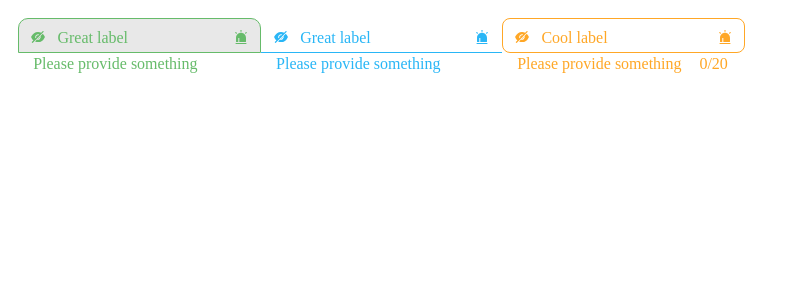
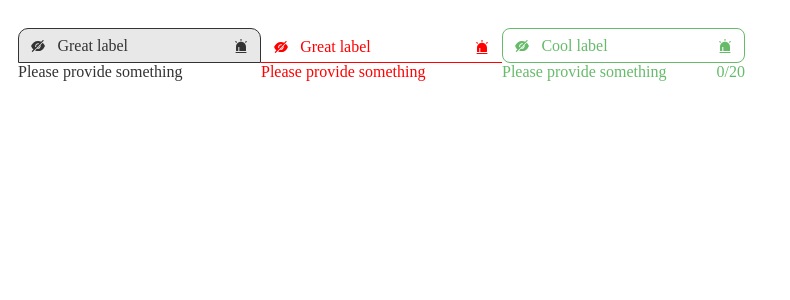
Before and after one commit to humanoid01/react-custom-components, a React (Vite) app in the folder react-custom-components/: page / in a window 1280 px wide. Shown: the top 300 px of the page, without its empty margins (0-790 px from the left). Built offline with nearby package versions, Linux system fonts and the light colour scheme.

Commit message:
Add colors palette, types, change scss to module.scss, style component, expand interface, refactor code

```diff
--- a/react-custom-components/src/App.tsx
+++ b/react-custom-components/src/App.tsx
@@ -5,6 +5,7 @@ import { AiFillAlert } from 'react-icons/ai';
 
 function App() {
   const [text, setText] = useState('');
+  const [text2, setText2] = useState('');
   const style = { height: '100px', padding: '10px' };
   return (
     <div style={style}>
@@ -15,20 +16,20 @@ function App() {
         size='medium'
         label='Great label'
         helperText={'Please provide something'}
-        color='success'
+        color='#333'
         startIcon={<AiFillEyeInvisible />}
         endIcon={<AiFillAlert />}
       />
       <TextField
-        value={text}
-        onChange={e => setText(e.target.value)}
+        value={text2}
+        onChange={e => setText2(e.target.value)}
         size='medium'
         label='Great label'
         helperText={'Please provide something'}
         startIcon={<AiFillEyeInvisible />}
         endIcon={<AiFillAlert />}
         placeholder='type something'
-        color='info'
+        color='red'
       />
       <TextField
         value={text}
@@ -36,7 +37,7 @@ function App() {
         variant='outlined'
         size='medium'
         label='Cool label'
-        color='warning'
+        color='success'
         helperText={'Please provide something'}
         startIcon={<AiFillEyeInvisible />}
         endIcon={<AiFillAlert />}
--- /dev/null
+++ b/react-custom-components/src/colors/colors.scss
@@ -0,0 +1,23 @@
+$primary: #90caf9;
+$primary-light: #e3f2fd;
+$primary-dark: #42a5f5;
+
+$secondary: #ce93d8;
+$secondary-light: #f3e5f5;
+$secondary-dark: #ab47bc;
+
+$error: #f44336;
+$error-light: #e57373;
+$error-dark: #d32f2f;
+
+$info: #29b6f6;
+$info-light: #4fc3f7;
+$info-dark: #0288d1;
+
+$success: #66bb6a;
+$success-light: #81c784;
+$success-light: #388e3c;
+
+$warning: #ffa726;
+$warning-light: #ffb74d;
+$warning-dark: #f57c00;
--- a/react-custom-components/src/components/TextField/TextField.scss
+++ b/react-custom-components/src/components/TextField/TextField.module.scss
@@ -1,34 +1,38 @@
-.text-field {
+@import '../../colors/colors.scss';
+
+.textField {
   position: relative;
   display: inline-flex;
+  flex-direction: column;
+  margin: 10px 0 10px 0;
 
   /* colors */
 
   .primary {
-    color: #90caf9;
-    border-color: #90caf9;
+    color: $primary;
+    border-color: $primary;
   }
 
   .secondary {
-    color: #ce93d8;
-    border-color: #ce93d8;
+    color: $secondary;
+    border-color: $secondary;
   }
 
   .error {
-    color: #f44336;
-    border-color: #f44336;
+    color: $error;
+    border-color: $error;
   }
   .info {
-    color: #29b6f6;
-    border-color: #29b6f6;
+    color: $info;
+    border-color: $info;
   }
   .success {
-    color: #66bb6a;
-    border-color: #66bb6a;
+    color: $success;
+    border-color: $success;
   }
   .warning {
-    color: #ffa726;
-    border-color: #ffa726;
+    color: $warning;
+    border-color: $warning;
   }
 
   /* elements */
@@ -36,12 +40,19 @@
   input {
     padding: 10px;
     outline: none;
+
+    &.hasStartIcon {
+      padding-left: 32px;
+    }
+    &.hasEndIcon {
+      padding-right: 32px;
+    }
   }
 
   label {
     position: absolute;
     left: 5%;
-    bottom: 10%;
+    bottom: 43%;
     font-size: 16px;
     padding: 3px;
     background-color: inherit;
@@ -51,7 +62,8 @@
     pointer-events: none;
   }
 
-  &.active label:first-of-type {
+  &.active label:first-of-type,
+  input:focus + label {
     transform: translate(0, (-2.5em)) scale(0.9, 0.9);
     font-size: 12px;
     color: inherit;
@@ -67,7 +79,7 @@
 
   .standard {
     border: none;
-    padding-top: 10px !important;
+    padding-top: 10px;
     border-bottom: 1px solid;
     border-color: inherit;
     border-radius: 10px 10px 0 0;
@@ -97,6 +109,7 @@
   }
 
   /* sizes */
+
   .small {
     padding: 7px 10px;
   }
@@ -104,31 +117,28 @@
     padding: 9px 13px;
   }
 
+  /* icons */
+
+  .startIcon {
+    position: absolute;
+    bottom: 43%;
+    left: 5%;
+  }
+
+  .endIcon {
+    position: absolute;
+    bottom: 43%;
+    right: 5%;
+  }
+
   /* other */
 
-  .label-help {
-    bottom: -65%;
-  }
-
-  .label-start {
+  .start {
     left: 15%;
   }
 
-  .label-counter {
-    bottom: -65%;
-    left: 80%;
-  }
-
-  /* icons */
-  .start-icon {
-    position: absolute;
-    bottom: 11%;
-    left: 5%;
-  }
-
-  .end-icon {
-    position: absolute;
-    bottom: 11%;
-    right: 5%;
+  .flexRow {
+    display: flex;
+    justify-content: space-between;
   }
 }
--- a/react-custom-components/src/components/TextField/TextField.tsx
+++ b/react-custom-components/src/components/TextField/TextField.tsx
@@ -1,6 +1,7 @@
 import React, { ReactNode, useState } from 'react';
-import './TextField.scss';
-
+import textField from './TextField.module.scss';
+import { ColorType } from '../../types/types';
+import { useId } from 'react';
 interface TextFieldProps {
   value?: string;
   onChange?: (e: React.ChangeEvent<HTMLInputElement>) => void;
@@ -9,14 +10,7 @@ interface TextFieldProps {
   required?: boolean;
   size?: 'small' | 'medium';
   variant?: 'filled' | 'outlined' | 'standard';
-  color?:
-    | 'primary'
-    | 'secondary'
-    | 'error'
-    | 'info'
-    | 'success'
-    | 'warning'
-    | string;
+  color?: ColorType | string;
   helperText?: string;
   label?: string;
   type?: string;
@@ -24,6 +18,10 @@ interface TextFieldProps {
   startIcon?: ReactNode;
   endIcon?: ReactNode;
   counter?: number;
+  onFocus?: (e?: React.FocusEvent<HTMLElement>) => void;
+  onBlur?: (e?: React.FocusEvent<HTMLElement>) => void;
+  className?: string;
+  id?: string;
 }
 
 export const TextField = ({
@@ -42,46 +40,41 @@ export const TextField = ({
   startIcon,
   endIcon,
   counter,
+  onFocus,
+  onBlur,
+  className,
+  id,
 }: TextFieldProps) => {
-  const [isFocused, setIsFocused] = useState(false);
   const [textCounter, setTextCounter] = useState(0);
-
-  const handleFocus = () => {
-    setIsFocused(true);
-  };
-
-  const handleBlur = () => {
-    setIsFocused(false);
-  };
-
-  const handleCounter = (text: string) => {
-    if (counter) {
-      if (text.length > counter) {
-        setTextCounter(counter);
-      }
-    }
-  };
+  const textInputId = useId();
 
   const handleChange = (e: React.ChangeEvent<HTMLInputElement>) => {
     const inputValue = e.target.value;
-    handleCounter(inputValue);
-
-    if (counter && inputValue.length > counter) {
-      e.target.value = inputValue.substring(0, counter);
-      setTextCounter(counter);
-    } else {
+    if (counter && inputValue.length <= counter) {
       setTextCounter(inputValue.length);
+      onChange?.(e);
     }
-
-    onChange && onChange(e);
+    if (!counter) {
+      onChange?.(e);
+    }
   };
 
   const handleVariant = (
     variant: 'filled' | 'outlined' | 'standard' | undefined
   ) => {
-    if (variant === 'filled') return 'filled';
-    if (variant === 'outlined') return 'outlined';
-    return 'standard';
+    if (variant === 'filled') return textField.filled;
+    if (variant === 'outlined') return textField.outlined;
+    return textField.standard;
+  };
+
+  const handleSize = (size: 'small' | 'medium' | undefined) => {
+    switch (size) {
+      case 'small':
+        return textField.small;
+      case 'medium':
+      default:
+        return textField.medium;
+    }
   };
 
   const handleColor = (
@@ -97,72 +90,80 @@ export const TextField = ({
   ): string => {
     switch (color) {
       case 'secondary':
-        return 'secondary';
+        return textField.secondary;
       case 'error':
-        return 'error';
+        return textField.error;
       case 'info':
-        return 'info';
+        return textField.info;
       case 'success':
-        return 'success';
+        return textField.success;
       case 'warning':
-        return 'warning';
+        return textField.warning;
       case 'primary':
-        return 'primary';
-
       default:
-        return 'primary';
+        return textField.primary;
     }
   };
 
-  const handleSize = (size: 'small' | 'medium' | undefined) => {
-    switch (size) {
-      case 'small':
-        return 'small';
-      case 'medium':
-        return 'medium';
-      default:
-        return 'medium';
-    }
+  const handleCustomColor = (
+    color: string | undefined
+  ): {} | { color: string } => {
+    if (!color) return {};
+
+    const nonCustomColors = {
+      primary: true,
+      secondary: true,
+      error: true,
+      info: true,
+      success: true,
+      warning: true,
+    };
+
+    if (!(color in nonCustomColors))
+      return { color: color, borderColor: color };
+
+    return {};
   };
 
-  const inputStyles = {
-    paddingLeft: startIcon ? '32px' : '',
-    paddingRight: endIcon ? '32px' : '',
-  };
   return (
-    <div className={`text-field ${isFocused || value ? 'active' : ''}`}>
-      <div className={`${handleColor(color)}`}>
-        {startIcon && <div className='start-icon'>{startIcon}</div>}
-        {endIcon && <div className='end-icon'>{endIcon}</div>}
+    <div
+      className={`${textField.textField} ${value ? textField.active : ''} ${
+        className ?? ''
+      }`}>
+      <div className={handleColor(color)} style={handleCustomColor(color)}>
+        {startIcon && <div className={textField.startIcon}>{startIcon}</div>}
+        {endIcon && <div className={textField.endIcon}>{endIcon}</div>}
+
         <input
-          type={type ? type : 'text'}
-          className={`${handleVariant(variant)} ${handleSize(size)}`}
-          value={value ? value : ''}
-          style={inputStyles}
+          type={type ?? 'text'}
+          className={`${handleVariant(variant)} ${handleSize(size)} ${
+            startIcon ? textField.hasStartIcon : ''
+          } ${endIcon ? textField.hasEndIcon : ''}`}
+          value={value ?? ''}
           onChange={handleChange}
-          onFocus={handleFocus}
-          onBlur={handleBlur}
+          onFocus={onFocus}
+          onBlur={onBlur}
           placeholder={placeholder}
           disabled={disabled}
           required={required}
           autoFocus={autoFocus}
+          id={id ?? textInputId}
         />
+
         <label
-          className={`
-            ${handleVariant(variant) === 'outlined' ? 'label-center' : ''} ${
-            startIcon ? 'label-start' : ''
-          }
-          `}>
+          htmlFor={id ?? textInputId}
+          className={`${startIcon ? textField.start : ''}`}>
           {label}
         </label>
-        <label className='label-help'> {helperText} </label>
-        {counter ? (
-          <label className='label-counter'>
-            {textCounter}/{counter}
-          </label>
-        ) : (
-          ''
-        )}
+
+        <div className={textField.flexRow}>
+          <div> {helperText} </div>
+          {counter && counter > 0 && (
+            <div>
+              {textCounter}/{counter}
+            </div>
+          )}
+        </div>
       </div>
     </div>
   );
--- /dev/null
+++ b/react-custom-components/src/types/types.ts
@@ -0,0 +1,7 @@
+export type ColorType =
+  | 'primary'
+  | 'secondary'
+  | 'error'
+  | 'info'
+  | 'success'
+  | 'warning';
```
Also changed, not shown: 1 other file (tests, documents, lock files or other folders).
